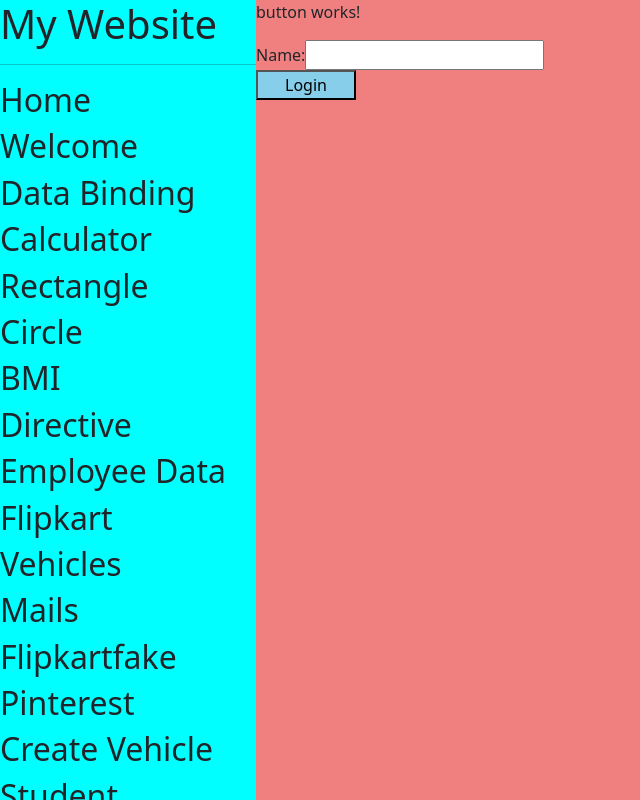
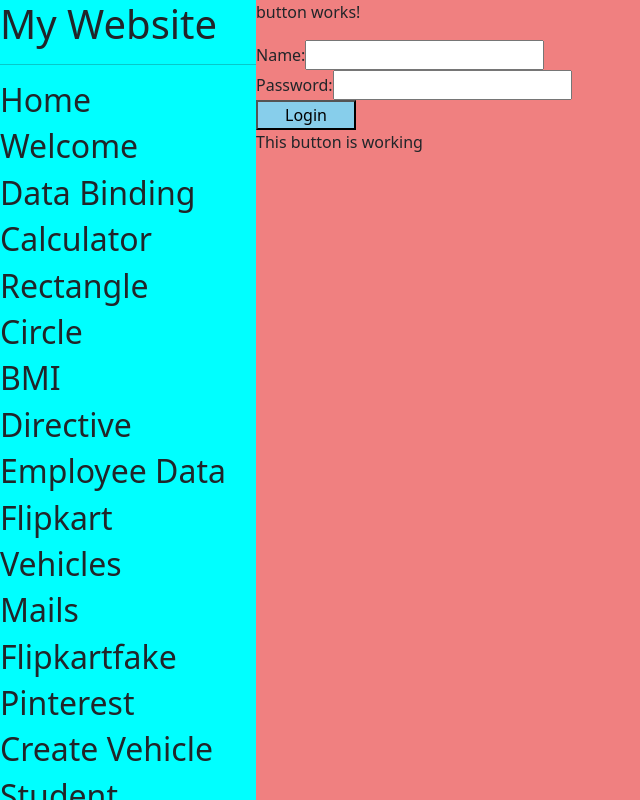
Before and after one commit to ravimaram18/myang-july25, an Angular app: page /dashboard/button in a window 1280 px wide. Shown: the whole page, without its empty margins (0-640 px from the left). Built offline with nearby package versions, Linux system fonts and the light colour scheme; sample sign-in values are in the browser's storage.

Commit message:
button updated

```diff
--- a/src/app/button/button.component.html
+++ b/src/app/button/button.component.html
@@ -2,4 +2,8 @@
 
 <label for="">Name:</label>
 <input type="text"> <br>
-<button>Login</button>
+<label for="">Password:</label>
+<input type="password"> <br>
+<button (click)="login()">Login</button>
+
+<p>This button is working</p>
--- a/src/app/button/button.component.ts
+++ b/src/app/button/button.component.ts
@@ -6,5 +6,8 @@ import { Component } from '@angular/core';
   styleUrls: ['./button.component.css']
 })
 export class ButtonComponent {
+  login(){
+    alert("button is working");
+  }
 
 }
```
